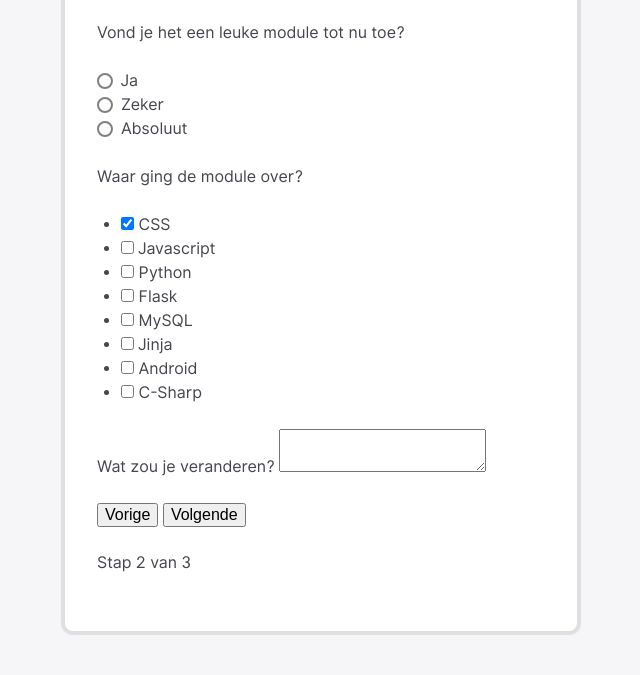
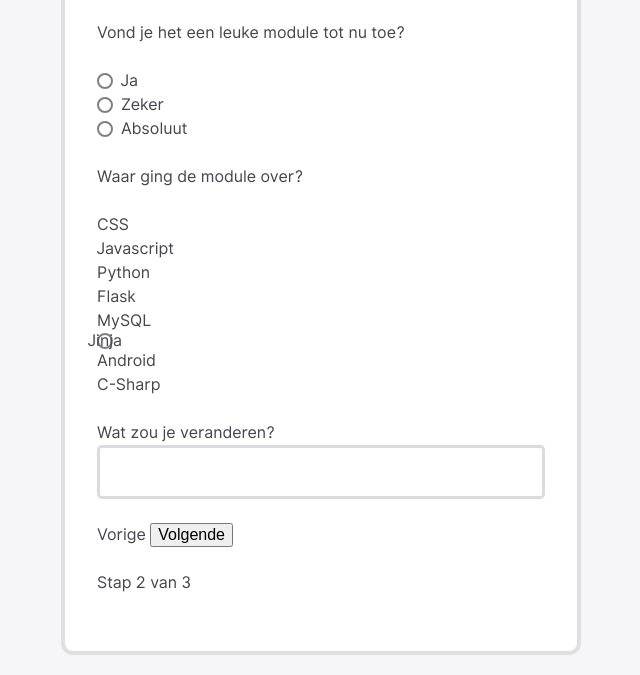
Before and after one commit to VerbekeIbe/IDexamen, a plain HTML site: page index.html in a window 1280 px wide. Shown: the part 235-910 px from the top of the page, without its empty margins (319-959 px from the left). Drawn offline with Linux system fonts and the light colour scheme.

Commit message:
Textvak en beginnen aan Buttons

```diff
--- a/css/screen.css
+++ b/css/screen.css
@@ -432,6 +432,24 @@ input:disabled {
 }
 
 
+.c-input {
+    all: unset;
+    box-sizing: border-box;
+    display: block;
+    font-family: inherit;
+    font-weight: 400;
+    border: solid var(--global-color-neutral-xxxx-light);
+    border-radius: .3rem;
+    width: 100%;
+
+}
+
+
+
+.c-button {
+
+}
+
 
 
 
--- a/index.html
+++ b/index.html
@@ -64,64 +64,67 @@
                     <p class="c-header--sm">
                         Waar ging de module over?
                     </p>
-                    <ul>
-                        <li>
-                            <input type="checkbox" checked>
-                            <label>
+                    <ul class="o-list">
+                        <li class="c-custom-option">
+                            <input class="c-custom-option__input o-hide-accessible" type="checkbox" checked>
+                            <label class="c-custom-option__label" for="checkbox1">
                                 CSS
                             </label>
                         </li>
-                        <li>
-                            <input type="checkbox">
-                            <label>
+                        <li class="c-custom-option">
+                            <input class="c-custom-option__input o-hide-accessible" type="checkbox">
+                            <label class="c-custom-option__label" for="checkbox1">
                                 Javascript
                             </label>
                         </li>
-                        <li>
-                            <input type="checkbox">
-                            <label>
+                        <li class="c-custom-option">
+                            <input class="c-custom-option__input o-hide-accessible" type="checkbox">
+                            <label class="c-custom-option__label" for="checkbox1">
                                 Python
                             </label>
                         </li>
-                        <li>
-                            <input type="checkbox">
-                            <label>
+                        <li class="c-custom-option">
+                            <input class="c-custom-option__input o-hide-accessible" type="checkbox">
+                            <label class="c-custom-option__label" for="checkbox1">
                                 Flask
                             </label>
                         </li>
-                        <li>
-                            <input type="checkbox">
-                            <label>
+                        <li class="c-custom-option">
+                            <input class="c-custom-option__input o-hide-accessible" type="checkbox">
+                            <label class="c-custom-option__label" for="checkbox1">
                                 MySQL
                             </label>
                         </li>
-                        <li>
-                            <input type="checkbox">
-                            <label>
-                                Jinja
+                        <li class="c-custom-option">
+                            <input  class="c-custom-option__input o-hide-accessible" type="checkbox">
+                            <label class="c-custom-option__label" for="checkbox1">
+                                <span class="c-custom-option__fake-input c-custom-option__fake-input--checkbox">
+                                    Jinja
+                                </span>
+
                             </label>
                         </li>
-                        <li>
-                            <input type="checkbox">
-                            <label>
+                        <li class="c-custom-option">
+                            <input  class="c-custom-option__input o-hide-accessible" type="checkbox">
+                            <label class="c-custom-option__label" for="checkbox1">
                                 Android
                             </label>
                         </li>
-                        <li>
-                            <input type="checkbox">
-                            <label>
+                        <li class="c-custom-option">
+                            <input  class="c-custom-option__input o-hide-accessible" type="checkbox">
+                            <label class="c-custom-option__label" for="checkbox1">
                                 C-Sharp
                             </label>
                         </li>
                     </ul>
                     <p class="c-header--sm">
-                        <label>
+                        <label for="changes" >
                             Wat zou je veranderen?
                         </label>
-                        <textarea name="changes" id="changes"></textarea>
+                        <textarea class="c-input" name="changes" id="changes"></textarea>
                     </p>
                     <p>
-                        <button type="button">Vorige</button>
+                        <button class="c-button o-button-reset" type="button">Vorige</button>
                         <button type="submit">Volgende</button>
                     </p>
                     <p>
```
